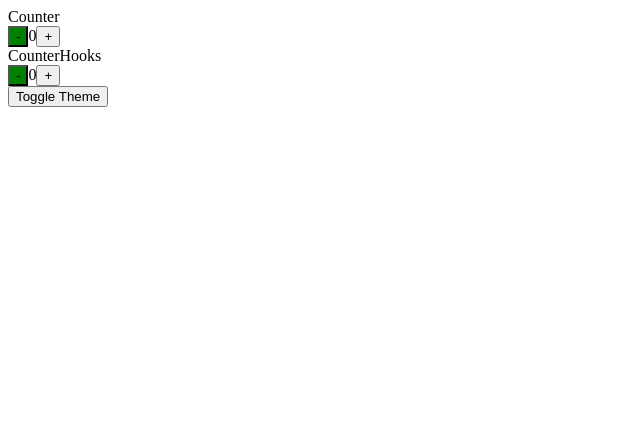
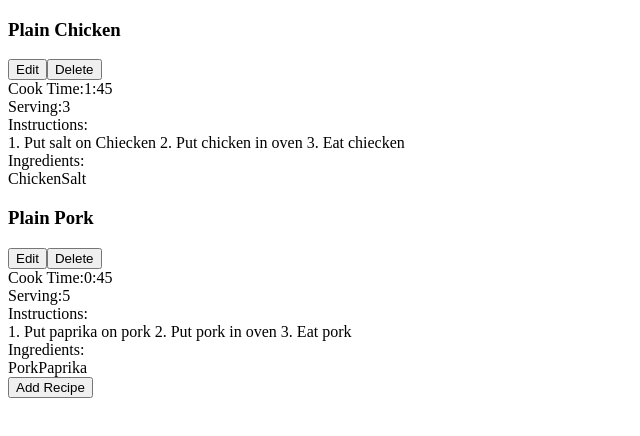
Before and after one commit to welllife1010/cooking-with-react, a React (Create React App) app: page / in a window 1280 px wide. Shown: the top 436 px of the page, without its empty margins (0-640 px from the left). Built offline with nearby package versions, Linux system fonts and the light colour scheme.

Commit message:
Starts the Cooking App JSX - left portion

```diff
--- a/src/App.jsx
+++ b/src/App.jsx
@@ -1,23 +1,51 @@
-import React, { useState } from 'react'
-import Counter from './Counter'
-import CounterHooks from './CounterHooks'
-
-export const ThemeContext = React.createContext()
+import React from 'react'
+import RecipeList from './RecipeList'
 
 function App() {
-  console.log("Render App")
-  const [theme, setTheme] = useState('green')
-  return (
-    <ThemeContext.Provider value={{ backgroundColor: theme }}>
-      Counter
-      <Counter initialCount={0} />
-      CounterHooks
-      <CounterHooks initialCount={0} />
-      <button onClick={() => setTheme(prevTheme =>
-        prevTheme === 'green' ? 'blue' : 'green'
-      )}>Toggle Theme</button>
-    </ThemeContext.Provider>
-  )
+ return (
+   <RecipeList recipes={sampleRecipes}/>
+ )
 }
 
+const sampleRecipes = [
+  {
+    id: 1,
+    name: 'Plain Chicken',
+    servings: 3,
+    cookTime: '1:45',
+    instructions: '1. Put salt on Chiecken\n 2. Put chicken in oven\n 3. Eat chiecken',
+    ingredients: [
+      {
+        id: 1,
+        name: 'Chicken',
+        ampunt: '2 Pounds'
+      },
+      {
+        id: 2,
+        name: 'Salt',
+        ampunt: '1 Tbs'
+      }
+    ]
+  },
+  {
+    id: 2,
+    name: 'Plain Pork',
+    servings: 5,
+    cookTime: '0:45',
+    instructions: '1. Put paprika on pork\n 2. Put pork in oven\n 3. Eat pork',
+    ingredients: [
+      {
+        id: 1,
+        name: 'Pork',
+        ampunt: '3 Pounds'
+      },
+      {
+        id: 2,
+        name: 'Paprika',
+        ampunt: '2 Tbs'
+      }
+    ]
+  }
+]
+
 export default App;
--- a/src/Counter.jsx
+++ /dev/null
@@ -1,34 +0,0 @@
-import React, { Component } from 'react'
-import { ThemeContext } from './App'
-
-export default class Counter extends Component {
-    constructor(props) {
-        super(props)
-
-        this.state = {
-            count: props.initialCount
-        }
-    }
-
-    render() {
-        console.log("Render Counter")
-        return (
-            <ThemeContext.Consumer>
-                {style => (
-                    <div>
-                        <button style={style} onClick={() => this.changeCount(-1)}>-</button>
-                        <span>{this.state.count}</span>
-                        <button onClick={() => this.changeCount(1)}>+</button>
-                    </div>
-                )}
-            </ThemeContext.Consumer>
-
-        )
-    }
-
-    changeCount(amount) {
-        this.setState(prevState => {
-            return { count: prevState.count + amount }
-        })
-    }
-}
--- a/src/CounterHooks.jsx
+++ /dev/null
@@ -1,15 +0,0 @@
-import React, { useState, useContext } from 'react'
-import { ThemeContext } from './App'
-
-export default function CounterHooks({ initialCount }) {
-    console.log("Render CounterHooks")
-    const [count, setCount] = useState(initialCount)
-    const theme = useContext(ThemeContext)
-    return (
-        <div>
-            <button style={theme} onClick={() => setCount(prevCount => prevCount - 1)}>-</button>
-            <span>{count}</span>
-            <button onClick={() => setCount(prevCount => prevCount + 1)}>+</button>
-        </div>
-    )
-}
--- /dev/null
+++ b/src/Ingredient.jsx
@@ -0,0 +1,11 @@
+import React from 'react'
+
+
+export default function Ingredient({ name, amount }) {
+    return (
+        <>
+            <span>{ name }</span>
+            <span>{ amount }</span>
+        </>
+    )
+}
--- /dev/null
+++ b/src/IngredientList.jsx
@@ -0,0 +1,14 @@
+import React from 'react'
+import Ingredient from './Ingredient'
+
+export default function IngredientList({ ingredients }) {
+    const ingredientElements = ingredients.map(ingredient => {
+        return <Ingredient key={ingredient.id} {...ingredient}/>
+    })
+
+    return (
+        <div>
+            { ingredientElements }
+        </div>
+    )
+}
--- /dev/null
+++ b/src/Recipe.jsx
@@ -0,0 +1,44 @@
+import React from 'react'
+import IngredientList from './IngredientList'
+
+export default function Recipe( props ) {
+    const {
+        name,
+        cookTime,
+        servings,
+        instructions,
+        ingredients
+    } = props
+
+    return (
+        <div>
+            <div>
+                <h3>{ name }</h3>
+                <div>
+                    <button>Edit</button>
+                    <button>Delete</button>
+                </div>
+            </div>
+            <div>
+                <span>Cook Time:</span>
+                <span>{ cookTime }</span>
+            </div>
+            <div>
+                <span>Serving:</span>
+                <span>{ servings }</span>
+            </div>
+            <div>
+                <span>Instructions:</span>
+                <div>
+                  { instructions }
+                </div>
+            </div>
+            <div>
+                <span>Ingredients:</span>
+                <div>
+                  <IngredientList ingredients={ ingredients } />
+                </div>
+            </div>
+        </div>
+    )
+}
--- /dev/null
+++ b/src/RecipeList.jsx
@@ -0,0 +1,17 @@
+import React from 'react'
+import Recipe from './Recipe'
+
+export default function RecipeList({ recipes }) {
+    return (
+        <>
+            <div>
+                {recipes.map(recipe => {
+                    return (
+                        <Recipe key={recipe.id} {...recipe} />
+                    )
+                })}
+            </div>
+            <button>Add Recipe</button>
+        </>
+    )
+}
```
